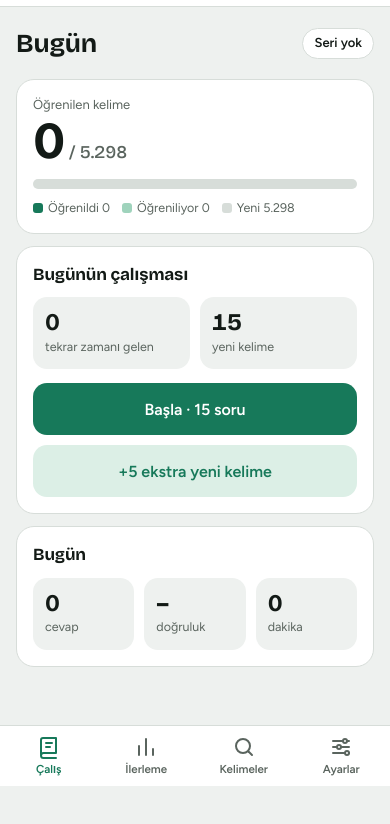
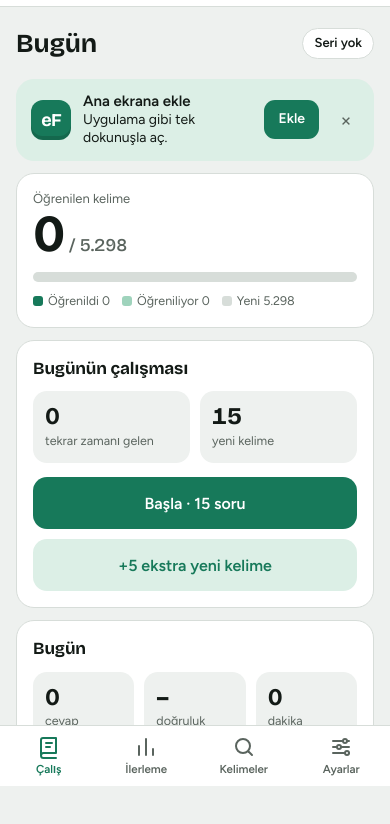
Before and after one commit to ademkaracaa53/Kifa, a plain HTML site: page kelime/index.html in a window 390 px wide. Shown: the part 58-882 px from the top of the page. Before the commit the page ends 844 px from the top, so only its background shows below. Drawn offline with Linux system fonts and the light colour scheme.

Commit message:
Add home-screen install prompt and app shortcuts
A dismissible banner and a menu item start the install (native prompt on
Android Chrome, step-by-step guide on iPhone and other browsers). The
manifest now defines long-press shortcuts for starting a session,
progress and the word list.

Co-Authored-By: Claude Opus 5.5 <noreply@anthropic.com>
Claude-Session: https://claude.ai/code/session_01F4uDiLEk5Y19qpPLjE4Q1F

```diff
--- a/kelime/index.html
+++ b/kelime/index.html
@@ -73,6 +73,14 @@ h1,h2,h3{font-family:var(--display);font-weight:700;margin:0;letter-spacing:-.01
 .menu button[aria-current="page"]{background:var(--accent-soft);color:var(--accent)}
 .menu button[aria-current="page"] svg{color:var(--accent)}
 .menu button .r{margin-left:auto;font-weight:500;font-size:13px;color:var(--muted)}
+.install{display:flex;align-items:center;gap:12px;background:var(--accent-soft);border:1px solid var(--accent-soft);border-radius:18px;padding:12px 12px 12px 14px;margin-bottom:12px}
+.install .mark{width:40px;height:40px;font-size:18px;border-radius:12px}
+.install .t{flex:1;min-width:0;font-size:14px;line-height:1.3}
+.install .t b{display:block;font-size:15px}
+.install .go{flex:none;background:var(--accent);color:var(--on-accent);font-weight:600;font-size:14px;padding:9px 14px;border-radius:11px}
+.install .x{flex:none;width:30px;height:30px;color:var(--muted);font-size:20px;line-height:1}
+.steps{margin:0 0 16px;padding-left:22px}
+.steps li{margin-bottom:10px}
 .menu hr{border:0;border-top:1px solid var(--line);margin:6px 4px}
 .top{display:flex;align-items:center;justify-content:space-between;margin:2px 0 16px}
 .top h1{font-size:26px}
@@ -410,11 +418,30 @@ function setTab(t){
   render(); window.scrollTo(0,0);
 }
 document.querySelectorAll('.tabs button').forEach(b=>b.onclick=()=>setTab(b.dataset.tab));
+/* ------- ana ekrana ekleme ------- */
+let installEvt=null;
+const isStandalone = () => matchMedia('(display-mode: standalone)').matches || navigator.standalone === true;
+const isIOS = () => /iphone|ipad|ipod/i.test(navigator.userAgent) || (navigator.platform==='MacIntel' && navigator.maxTouchPoints>1);
+window.addEventListener('beforeinstallprompt', e => { e.preventDefault(); installEvt=e; if(tab==='home' && WORDS.length) render(); });
+window.addEventListener('appinstalled', () => { installEvt=null; S.set.installHide=true; save(); toast('eFAM English ana ekrana eklendi'); if(WORDS.length) render(); });
+function canOfferInstall(){ return !isStandalone(); }
+async function installApp(){
+  if(installEvt){ installEvt.prompt(); const r=await installEvt.userChoice.catch(()=>null); installEvt=null; if(r&&r.outcome==='accepted'){ S.set.installHide=true; save(); } render(); return; }
+  const ios=isIOS();
+  sheet(`<div style="display:flex;align-items:center;gap:12px;margin-bottom:14px"><span class="mark" aria-hidden="true">eF</span><h2 style="font-size:21px">Ana ekrana ekle</h2></div>
+    <ol class="steps">${ios
+      ? '<li><b>Safari</b> ile aç (başka tarayıcıda bu seçenek olmayabilir).</li><li>Alttaki <b>Paylaş</b> düğmesine dokun (kareden çıkan ok).</li><li>Listeden <b>Ana Ekrana Ekle</b>’yi seç.</li><li>Sağ üstte <b>Ekle</b>’ye dokun.</li>'
+      : '<li><b>Chrome</b> ile aç.</li><li>Sağ üstteki <b>⋮</b> menüsüne dokun.</li><li><b>Uygulamayı yükle</b> ya da <b>Ana ekrana ekle</b>’yi seç.</li><li>Onaylamak için <b>Yükle</b>’ye dokun.</li>'}</ol>
+    <p class="small muted" style="margin:0 0 14px">Eklendikten sonra eFAM English ikonundan tam ekran ve internetsiz açılır.${ios?'':' İkona basılı tutunca hızlı kısayollar çıkar.'}</p>
+    <button class="btn" data-act="close">Tamam</button>`, ()=>closeSheet());
+}
+
 /* ------- logo menüsü ------- */
 const TAB_ICONS = {}; document.querySelectorAll('.tabs button').forEach(b=>TAB_ICONS[b.dataset.tab]=b.querySelector('svg').outerHTML);
 const MI = {
   how:'<svg viewBox="0 0 24 24" fill="none" stroke="currentColor" stroke-width="2" stroke-linecap="round"><circle cx="12" cy="12" r="9"/><path d="M9.5 9.5a2.5 2.5 0 1 1 3.5 2.3c-.7.3-1 .9-1 1.7M12 17h0"/></svg>',
   theme:'<svg viewBox="0 0 24 24" fill="none" stroke="currentColor" stroke-width="2" stroke-linecap="round"><path d="M20 14.5A8 8 0 0 1 9.5 4a8 8 0 1 0 10.5 10.5z"/></svg>',
+  install:'<svg viewBox="0 0 24 24" fill="none" stroke="currentColor" stroke-width="2" stroke-linecap="round" stroke-linejoin="round"><rect x="6" y="2.5" width="12" height="19" rx="2.5"/><path d="M12 8v6M9 11h6"/></svg>',
   save:'<svg viewBox="0 0 24 24" fill="none" stroke="currentColor" stroke-width="2" stroke-linecap="round" stroke-linejoin="round"><path d="M12 4v11M7 10l5 5 5-5M5 20h14"/></svg>'
 };
 const THEME_NAME = {auto:'Sistem',light:'Açık',dark:'Koyu'};
@@ -426,13 +453,14 @@ function openMenu(){
   const m=document.createElement('nav'); m.className='menu'; m.id='menu'; m.setAttribute('aria-label','Menü');
   m.innerHTML = `<div class="mhead"><span class="mark" aria-hidden="true">eF</span><span class="word"><b style="font-size:18px">eFAM</b><span lang="en" style="font-size:12px">English</span></span></div>`+
     item('tab:home',TAB_ICONS.home,'Çalış')+item('tab:stats',TAB_ICONS.stats,'İlerleme')+item('tab:words',TAB_ICONS.words,'Kelimeler')+item('tab:settings',TAB_ICONS.settings,'Ayarlar')+
-    '<hr>'+item('how',MI.how,'Nasıl çalışır?')+item('theme',MI.theme,'Tema','<span class="r">'+THEME_NAME[S.set.theme]+'</span>')+item('save',MI.save,'Yedeği indir');
+    '<hr>'+item('how',MI.how,'Nasıl çalışır?')+item('theme',MI.theme,'Tema','<span class="r">'+THEME_NAME[S.set.theme]+'</span>')+item('save',MI.save,'Yedeği indir')+(canOfferInstall()?item('install',MI.install,'Ana ekrana ekle'):'');
   m.onclick=e=>{ const b=e.target.closest('[data-m]'); if(!b) return; const a=b.dataset.m;
     if(a==='theme'){ const order=['auto','light','dark']; S.set.theme=order[(order.indexOf(S.set.theme)+1)%3]; save(); applyTheme(); b.querySelector('.r').textContent=THEME_NAME[S.set.theme]; if(tab==='settings') render(); return; }
     closeMenu();
     if(a.startsWith('tab:')) setTab(a.slice(4));
     else if(a==='how') sheet('<h2 style="font-size:22px;margin-bottom:12px">Nasıl çalışır?</h2><div class="prose">'+HOW_HTML+'</div><button class="btn" data-act="close">Anladım</button>', ()=>closeSheet());
     else if(a==='save') exportBackup();
+    else if(a==='install') installApp();
   };
   document.body.append(bg,m); $('#menubtn').setAttribute('aria-expanded','true');
   m.querySelector('button').focus({preventScroll:true});
@@ -457,7 +485,8 @@ function renderHome(){
     let soon=Infinity; for(const o of WORDS){ const p=S.p[o.w]; if(p&&p.s<LEARNED&&p.d<soon) soon=p.d; }
     next = soon<Infinity ? 'Sıradaki tekrar: '+new Date(soon).toLocaleDateString('tr-TR',{weekday:'long',day:'numeric',month:'long'}) : '';
   }
-  $('#view').innerHTML = `
+  const banner = canOfferInstall() && !S.set.installHide ? `<div class="install"><span class="mark" aria-hidden="true">eF</span><div class="t"><b>Ana ekrana ekle</b>Uygulama gibi tek dokunuşla aç.</div><button class="go" id="inst">Ekle</button><button class="x" id="instx" aria-label="Gizle">×</button></div>` : '';
+  $('#view').innerHTML = banner + `
   <section class="card hero">
     <div class="muted small">Öğrenilen kelime</div>
     <div><span class="big num">${nf(c.learned)}</span> <span class="of num">/ ${nf(WORDS.length)}</span></div>
@@ -484,6 +513,8 @@ function renderHome(){
     </div>
   </section>`;
   const go=$('#go'); if(go) go.onclick=()=>startRound(0);
+  const ib=$('#inst'); if(ib) ib.onclick=installApp;
+  const ix=$('#instx'); if(ix) ix.onclick=()=>{ S.set.installHide=true; save(); render(); toast('Menüden (☰) her zaman ekleyebilirsin'); };
   const ex=$('#extra'); if(ex) ex.onclick=()=>startRound(5, true);
 }
 function renderStats(){
@@ -766,7 +797,12 @@ window.__kelime = { answer: () => R && R.qq ? R.qq.answer : null, type: () => R
 
 /* ================= başlat ================= */
 load(); applyTheme();
-loadWords().then(()=>{ render(); }).catch(err=>{ $('#view').innerHTML='<div class="card"><b>Kelime listesi yüklenemedi.</b><p class="muted small">Uygulamayı bir web sunucusu üzerinden aç (dosyayı doğrudan açınca tarayıcı veri dosyalarını okuyamaz). '+esc(err.message)+'</p></div>'; });
+loadWords().then(()=>{
+  const q=new URLSearchParams(location.search), t=q.get('tab');
+  if(t && ['home','stats','words','settings'].includes(t)) setTab(t); else render();
+  if(q.get('start')==='1'){ const due=dueList().length; if(due+Math.min(newAllowed(due),counts().fresh)>0) startRound(0); }
+  if(q.toString()) history.replaceState(null,'',location.pathname);
+}).catch(err=>{ $('#view').innerHTML='<div class="card"><b>Kelime listesi yüklenemedi.</b><p class="muted small">Uygulamayı bir web sunucusu üzerinden aç (dosyayı doğrudan açınca tarayıcı veri dosyalarını okuyamaz). '+esc(err.message)+'</p></div>'; });
 document.addEventListener('visibilitychange',()=>{ if(!document.hidden && !R && WORDS.length) render(); });
 if('serviceWorker' in navigator && location.protocol!=='file:') navigator.serviceWorker.register('sw.js').catch(()=>{});
 })();
--- a/kelime/sw.js
+++ b/kelime/sw.js
@@ -1,5 +1,5 @@
 // eFAM English — çevrimdışı önbellek. Uygulamayı ya da kelime listesini güncellediğinde VERSION'ı artır.
-const VERSION = 'kelime-v1.2';
+const VERSION = 'kelime-v1.3';
 const FILES = [
   './', './index.html', './manifest.webmanifest',
   './icon-192.png', './icon-512.png', './apple-touch-icon.png', './favicon-32.png',
```
Also changed, not shown: kelime/manifest.webmanifest.
